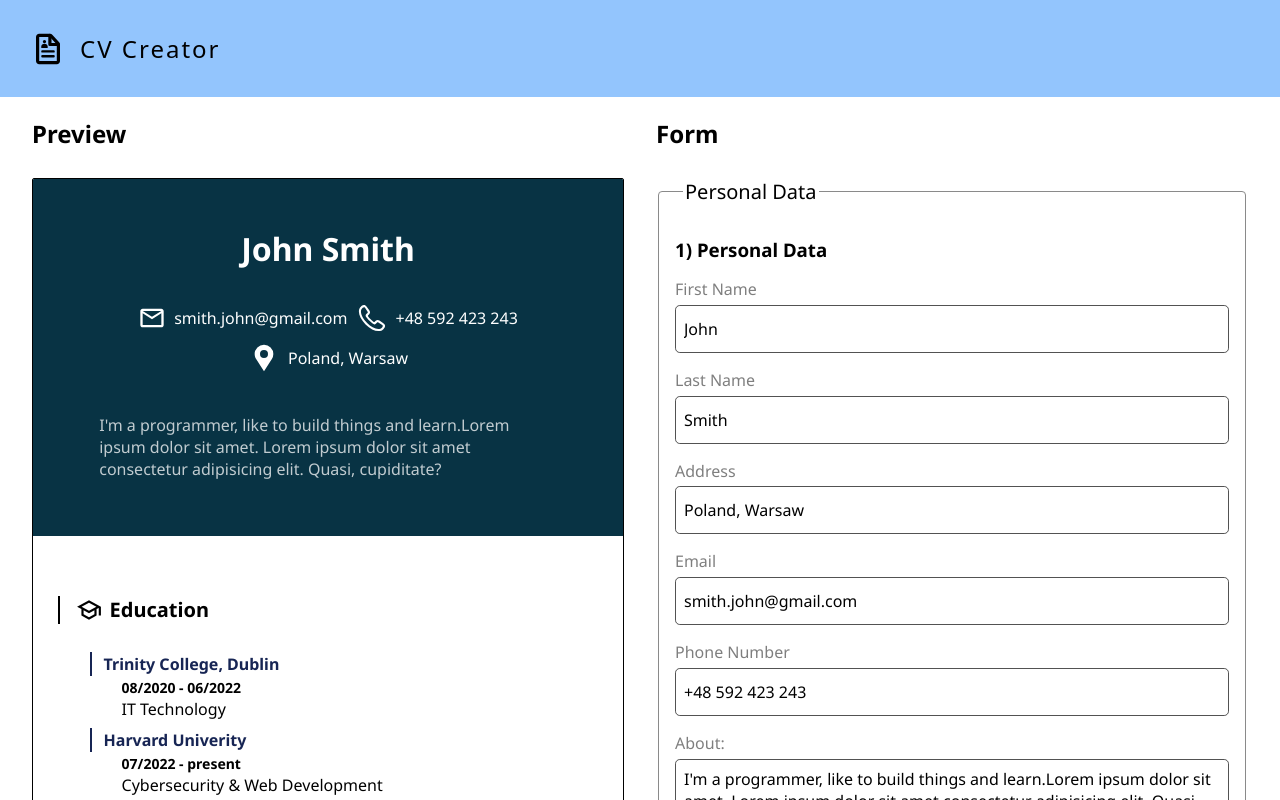
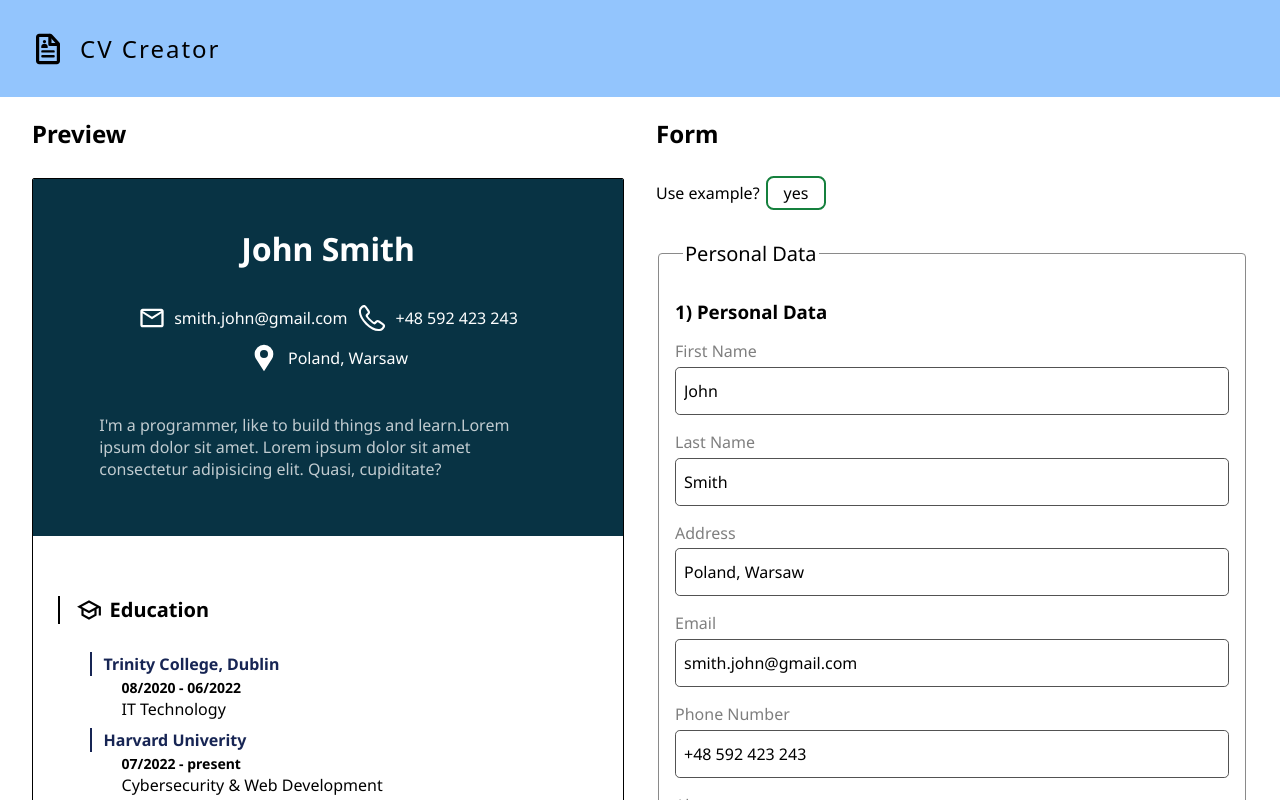
Before and after one commit to mmareqq/cv-creator, a React (Vite) app: page / in a window 1280 px wide. Both pictures are taken after a click on the button "Start". Shown: the top 800 px of the page. Built offline with nearby package versions, Linux system fonts and the light colour scheme; a web font is replaced by a local one.

Commit message:
Add button to toggle example template

```diff
--- a/src/assets/props/Icons.jsx
+++ b/src/assets/props/Icons.jsx
@@ -128,3 +128,14 @@ export function LightBulbIco(props) {
     </svg>
   );
 }
+
+export function ExportIco(props) {
+  return (
+    <svg xmlns='http://www.w3.org/2000/svg' width={24} height={24} viewBox='0 0 24 24' {...props}>
+      <path
+        fill='currentColor'
+        d='M8.71 7.71L11 5.41V15a1 1 0 0 0 2 0V5.41l2.29 2.3a1 1 0 0 0 1.42 0a1 1 0 0 0 0-1.42l-4-4a1 1 0 0 0-.33-.21a1 1 0 0 0-.76 0a1 1 0 0 0-.33.21l-4 4a1 1 0 1 0 1.42 1.42M21 14a1 1 0 0 0-1 1v4a1 1 0 0 1-1 1H5a1 1 0 0 1-1-1v-4a1 1 0 0 0-2 0v4a3 3 0 0 0 3 3h14a3 3 0 0 0 3-3v-4a1 1 0 0 0-1-1'
+      ></path>
+    </svg>
+  );
+}
--- a/src/components/Form.jsx
+++ b/src/components/Form.jsx
@@ -5,7 +5,7 @@ import InputSegment from './InputSegment';
 import Button from './Button';
 import Textarea from './Textarea';
 
-function Form({ inputs, updateInput, addInstance, removeInstance }) {
+function Form({ inputs, updateInput, addInstance, removeInstance, toggleExampleTemplate }) {
   const personalTemplate = [
     { label: 'First Name', id: 'firstName', maxLength: 50 },
     { label: 'Last Name', id: 'lastName', maxLength: 50 },
@@ -68,9 +68,26 @@ function Form({ inputs, updateInput, addInstance, removeInstance }) {
     return [catName, id, `${catName}-${id}`];
   }
 
+  const [loadExample, setLoadExample] = useState(true);
+
   return (
     <div className='form__wrapper'>
       <h2 className='mt-5 mb-7'>Form</h2>
+      <div className='flex items-center mb-8'>
+        <span>Use example?</span>
+        <button
+          className={
+            (loadExample ? 'toggle-btn--on bg-green-50' : 'toggle-btn--off bg-red-50') +
+            ' bg-white px-4 py-1'
+          }
+          onClick={() => {
+            setLoadExample(!loadExample);
+            toggleExampleTemplate(!loadExample);
+          }}
+        >
+          {loadExample ? 'yes' : 'no'}
+        </button>
+      </div>
       <form className='form'>
         <InputSection legend='Personal Data' key='personalData'>
           {inputs.personalData.map((instance, instanceIndex) => {
--- a/src/components/MainPage.jsx
+++ b/src/components/MainPage.jsx
@@ -94,55 +94,55 @@ function MainPage() {
       },
     ],
   };
-  // const [inputs, setInputs] = useState({
-  //   personalData: [
-  //     {
-  //       id: 0,
-  //       firstName: '',
-  //       lastName: '',
-  //       email: '',
-  //       phoneNumber: '',
-  //       address: '',
-  //       aboutInfo: '',
-  //     },
-  //   ],
-  //   eduInfo: [
-  //     {
-  //       id: 0,
-  //       fieldOfStudy: '',
-  //       schoolName: '',
-  //       startDate: '',
-  //       endDate: '',
-  //       tillNow: false,
-  //     },
-  //   ],
-  //   jobInfo: [
-  //     {
-  //       id: 0,
-  //       jobPosition: '',
-  //       companyName: '',
-  //       city: '',
-  //       startDate: '',
-  //       endDate: '',
-  //       tillNow: false,
-  //       jobDescription: '',
-  //     },
-  //   ],
-  //   skills: [
-  //     {
-  //       id: 0,
-  //       skillName: '',
-  //     },
-  //   ],
-  //   clause: [
-  //     {
-  //       id: 0,
-  //       includeClause: true,
-  //       clauseContent:
-  //         'Wyrażam zgodę na przetwarzanie moich danych osobowych przez (nazwa firmy) w celu prowadzenia rekrutacji na aplikowane przeze mnie stanowisko.',
-  //     },
-  //   ],
-  // });
+
+  const emptyTemplate = {
+    personalData: [
+      {
+        id: 0,
+        firstName: '',
+        lastName: '',
+        email: '',
+        phoneNumber: '',
+        address: '',
+        aboutInfo: '',
+      },
+    ],
+    eduInfo: [
+      {
+        id: 0,
+        fieldOfStudy: '',
+        schoolName: '',
+        startDate: '',
+        endDate: '',
+        tillNow: false,
+      },
+    ],
+    jobInfo: [
+      {
+        id: 0,
+        jobPosition: '',
+        companyName: '',
+        city: '',
+        startDate: '',
+        endDate: '',
+        tillNow: false,
+        jobDescription: '',
+      },
+    ],
+    skills: [
+      {
+        id: 0,
+        skillName: '',
+      },
+    ],
+    clause: [
+      {
+        id: 0,
+        includeClause: true,
+        clauseContent: '',
+      },
+    ],
+  };
 
   const [inputs, setInputs] = useState(example);
 
@@ -183,6 +183,11 @@ function MainPage() {
       };
     });
   }
+
+  function toggleExampleTemplate(loadExample) {
+    loadExample ? setInputs(example) : setInputs(emptyTemplate);
+  }
+
   return (
     <main className='main'>
       <div className='main__wrapper'>
@@ -193,6 +198,7 @@ function MainPage() {
           updateInput={updateInput}
           addInstance={addInstance}
           removeInstance={removeInstance}
+          toggleExampleTemplate={toggleExampleTemplate}
         />
       </div>
     </main>
--- a/src/components/Preview.jsx
+++ b/src/components/Preview.jsx
@@ -5,6 +5,7 @@ import {
   UniversityIco,
   SuitCaseIco,
   LightBulbIco,
+  ExportIco,
 } from '../assets/props/Icons';
 import '../styles/Preview.css';
 import convertDate from '../assets/utils/convertDate';
@@ -15,8 +16,9 @@ function Preview({ inputs }) {
   return (
     <div className='preview__section'>
       <h2 className='mt-5 mb-7'>Preview</h2>
-      <div className='preview border border-solid border-1'>
-        <header className='preview__header bg-cyan-950 text-white p-4'>
+
+      <div className='preview border border-solid border-1' id='cv-preview'>
+        <header className='preview__header p-4'>
           <h1 className='preview__title text-center my-8'>
             {personalData.firstName} {personalData.lastName}
           </h1>
--- a/src/components/Test.jsx
+++ /dev/null
@@ -1,81 +0,0 @@
-import { useEffect } from 'react';
-import '../styles/test.css';
-import { createSwapy } from 'swapy';
-
-const DEFAULT = {
-  1: 'a',
-  3: 'c',
-  4: 'd',
-  2: null,
-};
-
-function A() {
-  return (
-    <div className='item a' data-swapy-item='a'>
-      <div className='handle' data-swapy-handle></div>
-      <div>A</div>
-    </div>
-  );
-}
-
-function C() {
-  return (
-    <div className='item c' data-swapy-item='c'>
-      <div>C</div>
-    </div>
-  );
-}
-
-function D() {
-  return (
-    <div className='item d' data-swapy-item='d'>
-      <div>D</div>
-    </div>
-  );
-}
-
-function getItemById(itemId) {
-  switch (itemId) {
-    case 'a':
-      return <A />;
-    case 'c':
-      return <C />;
-    case 'd':
-      return <D />;
-    default:
-      return null;
-  }
-}
-
-export function SwapyContainer() {
-  const slotItems = DEFAULT;
-  useEffect(() => {
-    const container = document.querySelector('.container');
-    const swapy = createSwapy(container, {
-      swapMode: 'hover',
-    });
-
-    return () => {
-      swapy.destroy();
-    };
-  }, []);
-
-  return (
-    <div className='container'>
-      <div className='slot a' data-swapy-slot='1'>
-        {getItemById(slotItems['1'])}
-      </div>
-      <div className='second-row'>
-        <div className='slot b' data-swapy-slot='2'>
-          {getItemById(slotItems['2'])}
-        </div>
-        <div className='slot c' data-swapy-slot='3'>
-          {getItemById(slotItems['3'])}
-        </div>
-      </div>
-      <div className='slot d' data-swapy-slot='4'>
-        {getItemById(slotItems['4'])}
-      </div>
-    </div>
-  );
-}
--- a/src/styles/Form.css
+++ b/src/styles/Form.css
@@ -101,3 +101,11 @@
   width: 2rem;
   height: auto;
 }
+
+.toggle-btn--off {
+  outline: 2px solid var(--clr-red-700);
+}
+
+.toggle-btn--on {
+  outline: 2px solid var(--clr-green-700);
+}
--- a/src/styles/Preview.css
+++ b/src/styles/Preview.css
@@ -7,3 +7,8 @@
 .about {
   max-width: 50ch;
 }
+
+.preview__header {
+  color: white;
+  background-color: var(--clr-cyan-950);
+}
```
